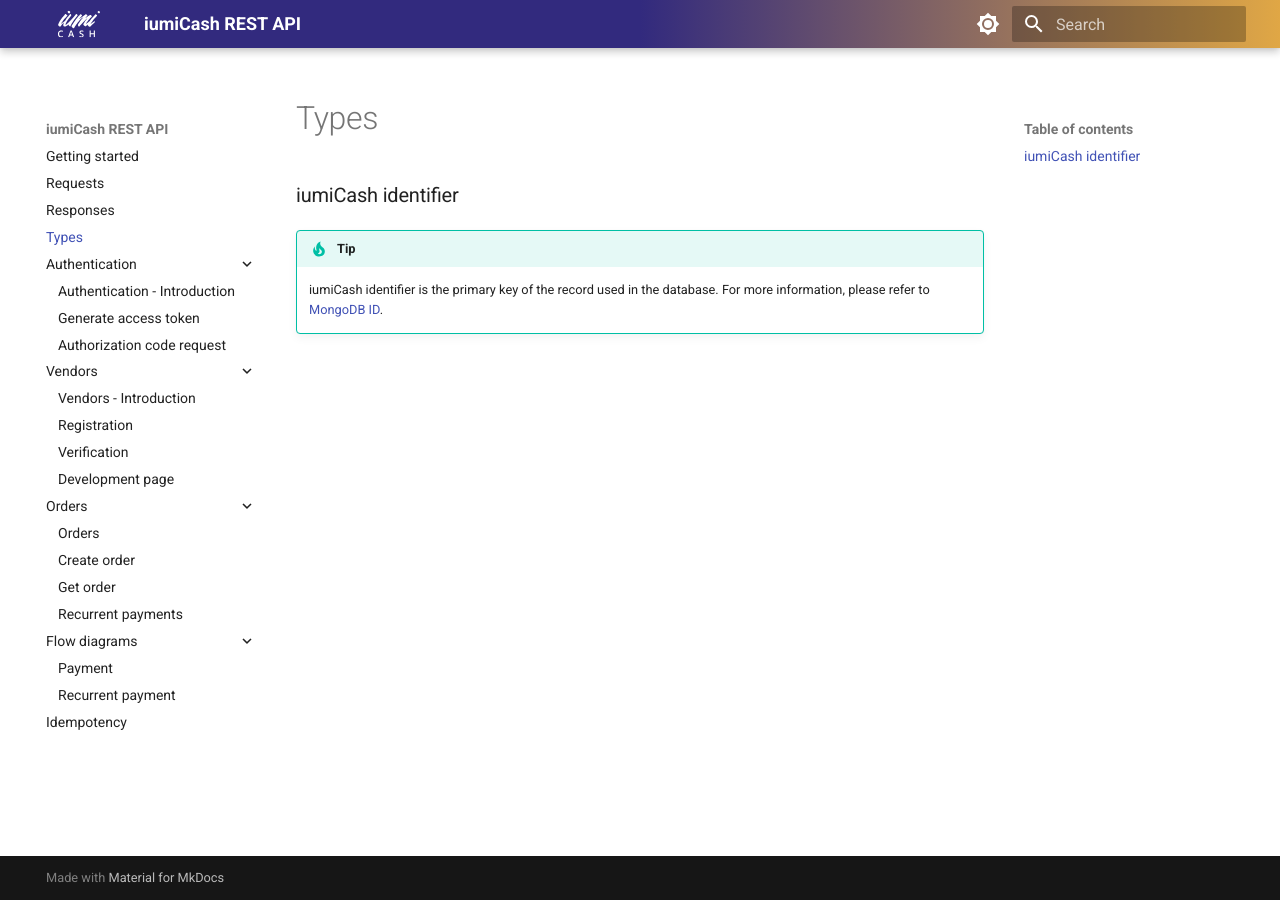
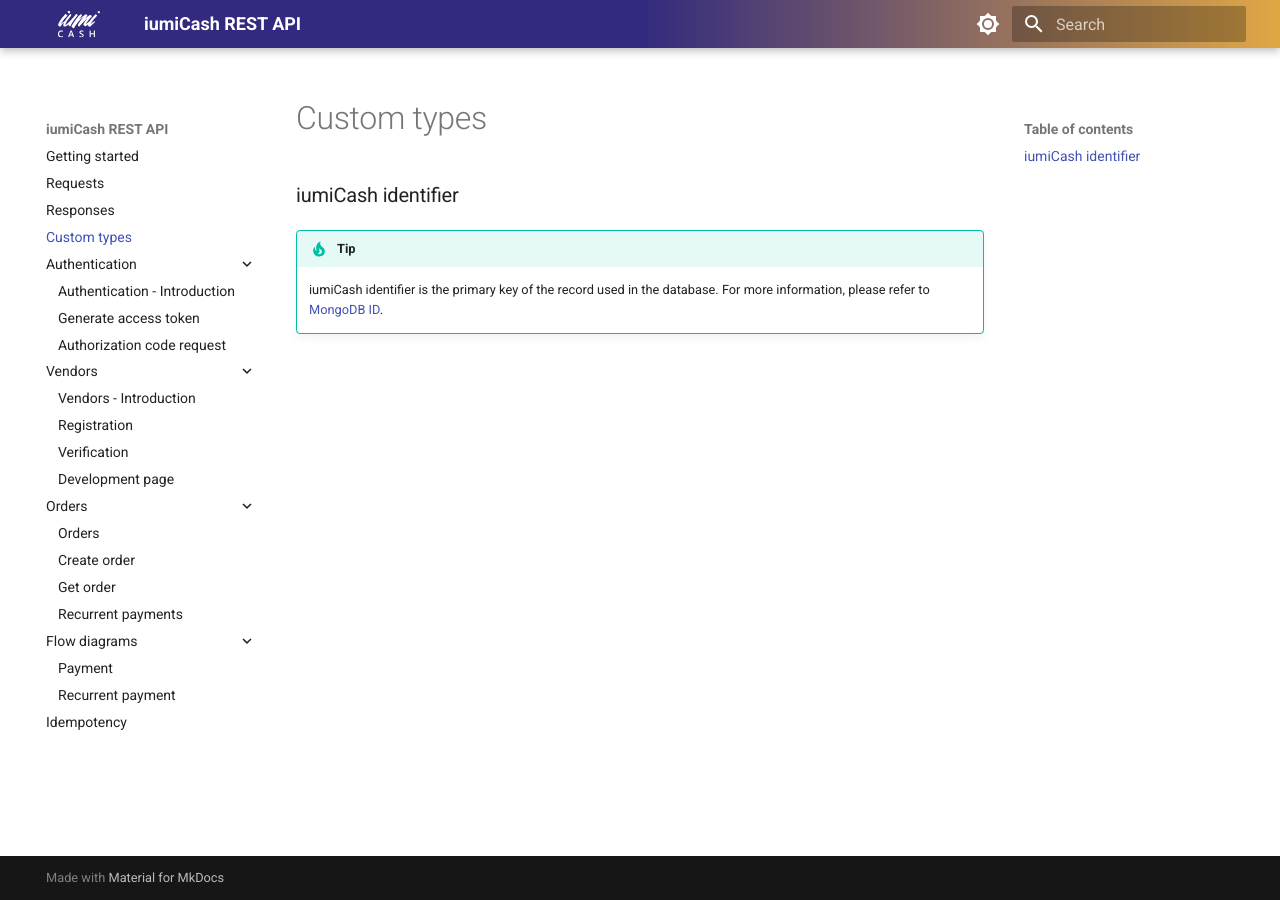
Before and after one commit to iumiCash/iumiCash.github.io, an MkDocs documentation site: the page built from docs/types.md, in a window 1280 px wide. Built offline with MkDocs 1.6.1 and Material for MkDocs 9.7.7, drawn with Linux system fonts in a browser that asks for light colours.

Commit message:
responses changes 1 by AB

```diff
--- a/docs/types.md
+++ b/docs/types.md
@@ -1,4 +1,4 @@
-# Types
+# Custom types
 
 ### iumiCash identifier
 
--- a/mkdocs.yml
+++ b/mkdocs.yml
@@ -76,7 +76,7 @@
   - Getting started: index.md
   - Requests: requests.md
   - Responses: responses.md
-  - Types: types.md
+  - Custom types: types.md
   - Authentication:
       - Authentication - Introduction: authentication/index.md
       - Generate access token: authentication/token.md
```
